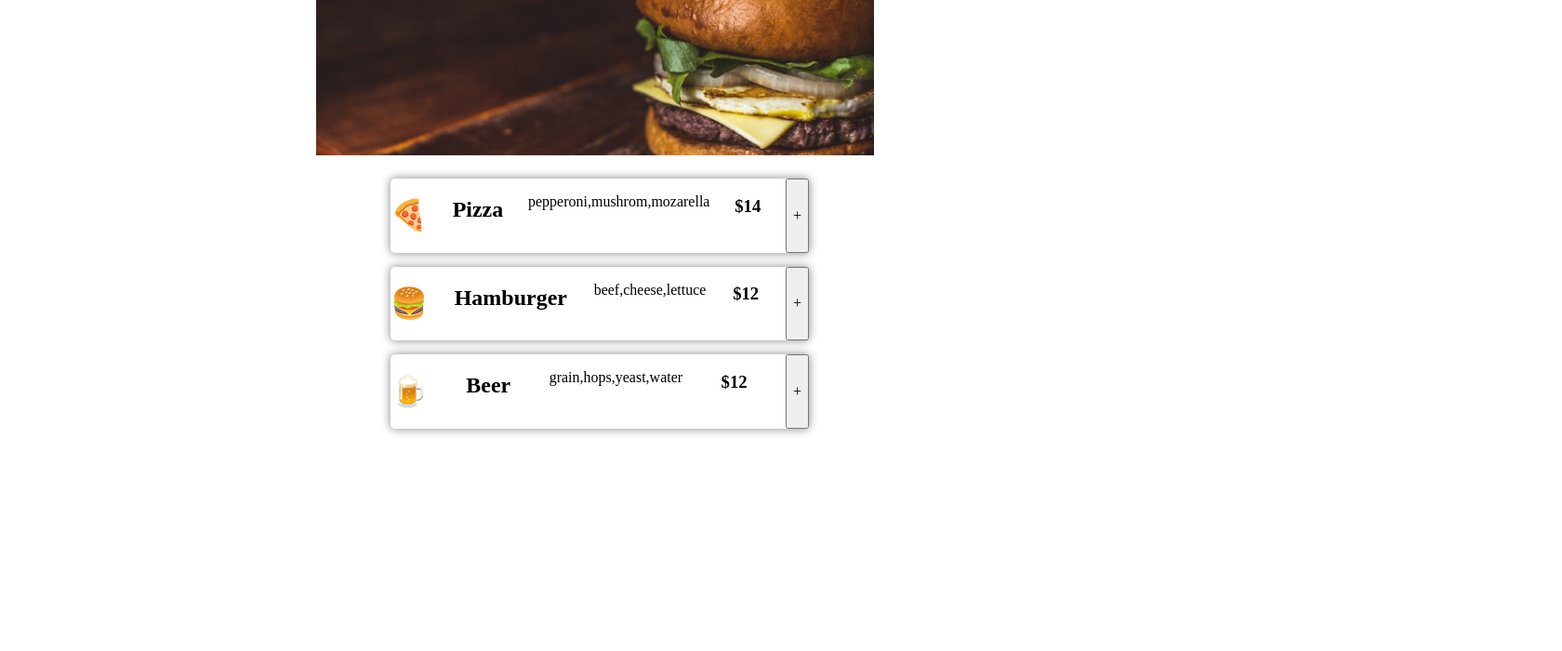
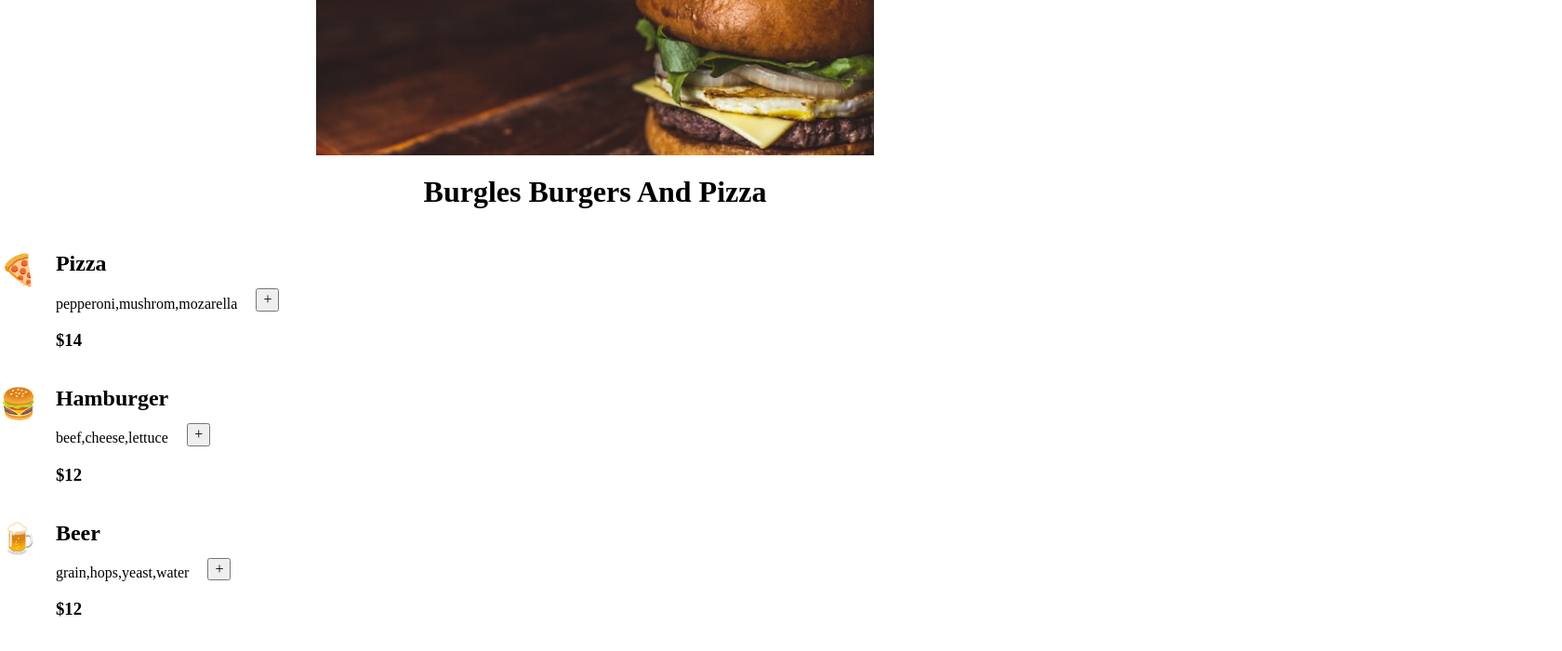
Before and after one commit to TheMightyLoafer/scrimba-restaurant-ordering-app-proj, a website built with Vite: page index.html in a window 1280 px wide. Shown: the whole page at 93% size, 1680 px wide, since content can reach past the window. Built offline with nearby package versions, Linux system fonts and the light colour scheme.

Commit message:
bugs fixed
Rework alot of the DOM to fix bugs that were causing the CSS layout to display incorrectly

```diff
--- a/index.css
+++ b/index.css
@@ -8,28 +8,35 @@ header {
     margin-bottom: 25px;
 }
 
-.container {
-    margin: 0 25em;
-    text-align: center;
-    width: 100%;
+.card-container {
+  display: flex;
+  flex-direction: column;
+  margin: 0;
+  padding: 0;
 }
 
 .card {
-    display: flex;
-    justify-content: space-between;
-    min-width: 400px;
-    max-width: 450px;
-    box-shadow: 0px 0px 10px 1px #999;
-    margin: 0 20px 15px 20px;
-    border-radius: 5px;
-    max-height: 120px;
+  display: flex;
+  flex-direction: column;
+  align-items: center;
 }
 
-.card p {
-    flex-direction: column;
+.card-inner-container {
+  flex: 1;
+  display: flex;
+  flex-direction: row;
+  gap: 1.25rem;
+  width: 100%;
 }
 
-.order-sumbmit-modal {
+.add-to-cart-container {
+  display: flex;
+  align-items: center;
+  justify-content: center;
+  flex-shrink: 0;
+}
+
+.order-submit-modal {
     display: none;
     position: fixed;
     right: 0;
--- a/index.html
+++ b/index.html
@@ -8,13 +8,14 @@
 <body>
     <header>
         <img src="./images/burger-head.png">
+        <h1>Burgles Burgers And Pizza</h1>
     </header>
 
-    <section class="container" id="container"></section>
+    <section class="card-container" id="container"></section>
 
     <div id="checkout-container"></div>
 
-    <div class="order-sumbmit-modal" id="order-submit-modal">
+    <div class="order-submit-modal" id="order-submit-modal">
         <div class="close-modal-btn-container">
             <button class="modal-close-btn" id="modal-close-btn">X</button>
         </div>
--- a/index.js
+++ b/index.js
@@ -13,11 +13,19 @@ function getMenuHtml(menuArr) {
         } = item
         return `
             <div class="card" id="${id}">
-                    <h1 class"emoji">${emoji}</h1>
-                    <h2>${name}</h2>
-                    <p>${ingredients}</p>
-                    <h3>${'$' + price}</h3>
-                    <button class="add-to-cart" id="add-to-cart" data-item=${JSON.stringify(item)}>+</button>
+                    <div class="card-inner-container">
+                        <div class="emoji-container">
+                            <h1 class="emoji">${emoji}</h1>
+                        </div>
+                        <div class="card-content">
+                            <h2>${name}</h2>
+                            <p>${ingredients}</p>
+                            <h3>${'$' + price}</h3>
+                        </div>
+                        <div class="add-to-cart-container">
+                            <button class="add-to-cart" id="add-to-cart" data-item=${JSON.stringify(item)}>+</button>
+                        </div>
+                    </div>
             </div>`
     }).join('')
 }
@@ -40,7 +48,7 @@ menuContainer.addEventListener('click', (e) => {
     if (checkoutButtonDisplay) {
         if (!checkoutButtonCreated) {
             const checkoutButtonHTML = `
-            <section class="button">
+            <section class="checkout-button-container">
                 <button type="button" id="checkout">Checkout</button>
             </section>`
             const checkoutButtonElement = document.createElement('div')
```
